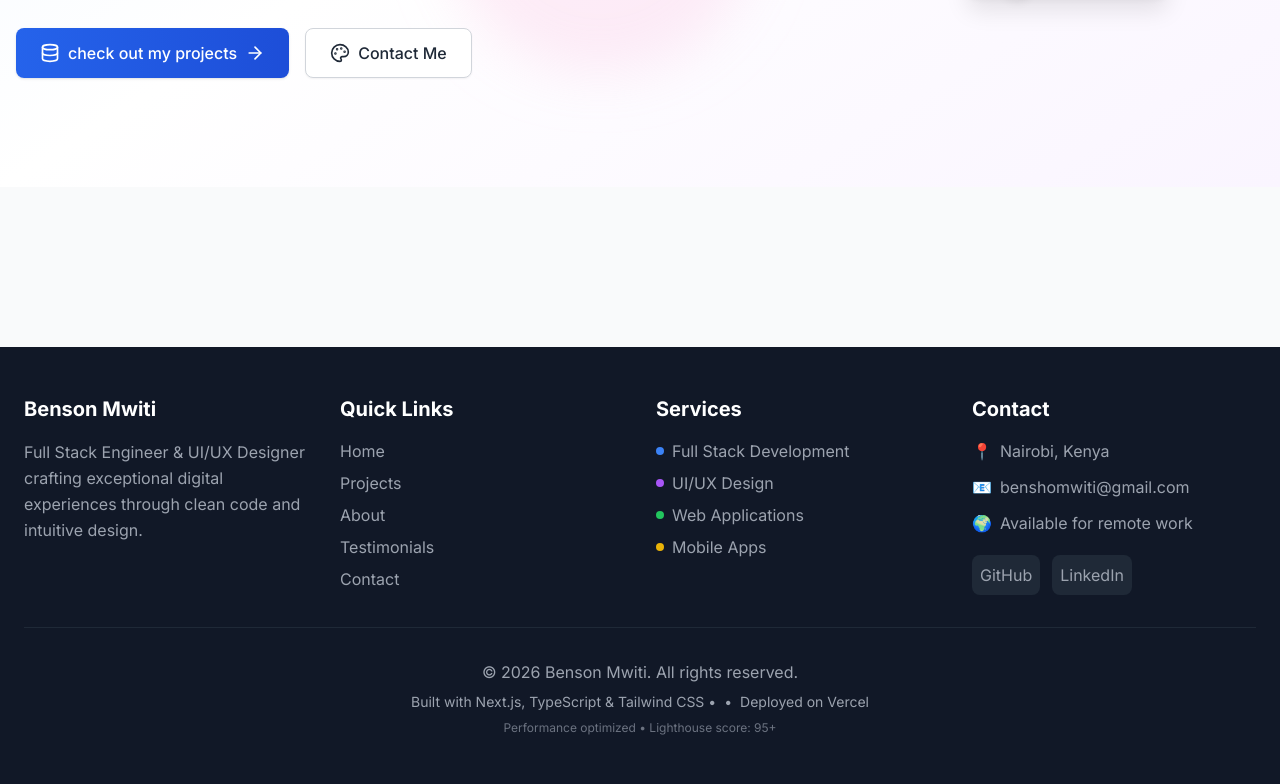
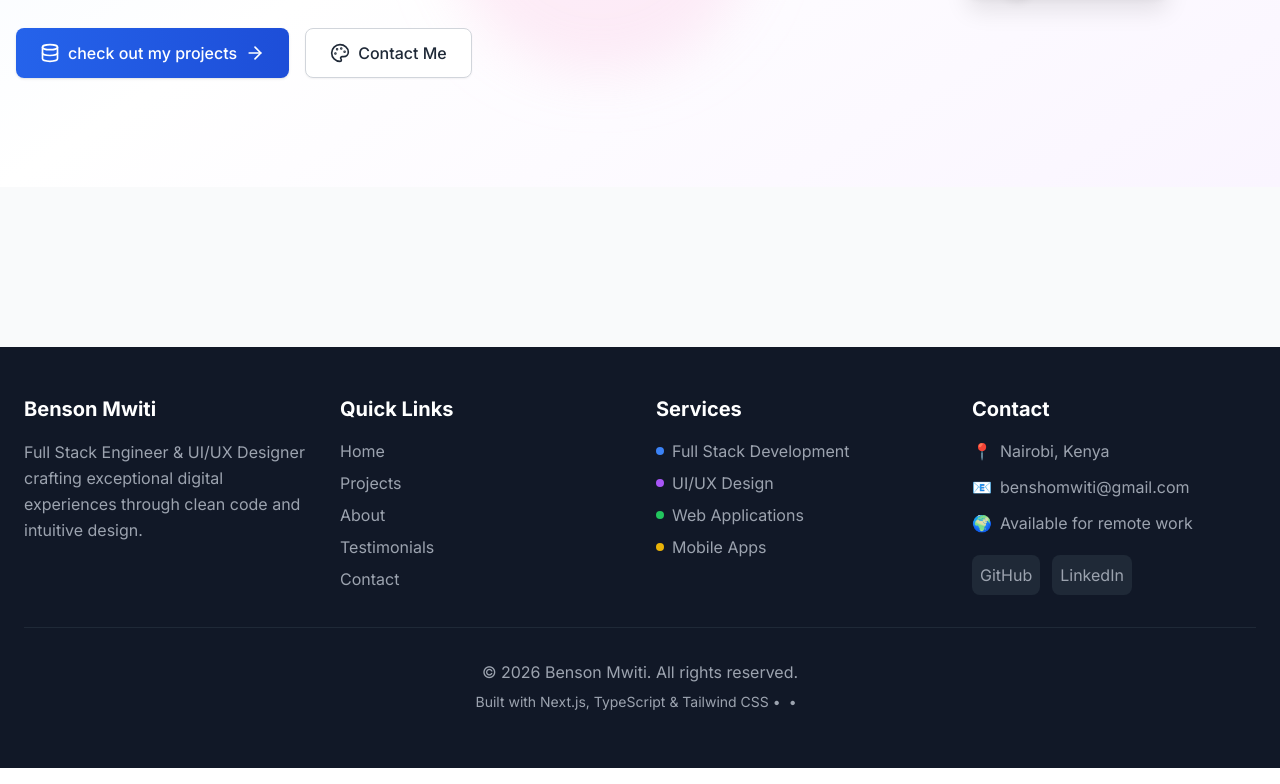
Before and after one commit to Mamoshi572/benson-portfolio, a Next.js app: page / in a window 1280 px wide. Shown: the part 690-1474 px from the top of the page. Built offline with nearby package versions, Linux system fonts and the light colour scheme.

Commit message:
fix: app/page

```diff
--- a/app/layout.tsx
+++ b/app/layout.tsx
@@ -545,11 +545,8 @@
               <p className="text-sm mt-2">
                 Built with Next.js, TypeScript & Tailwind CSS •
                 <span className="mx-2">•</span>
-                Deployed on Vercel
               </p>
-              <p className="text-xs mt-2 text-gray-500">
-                Performance optimized • Lighthouse score: 95+
-              </p>
+              <p className="text-xs mt-2 text-gray-500"></p>
             </div>
           </div>
         </footer>
```
